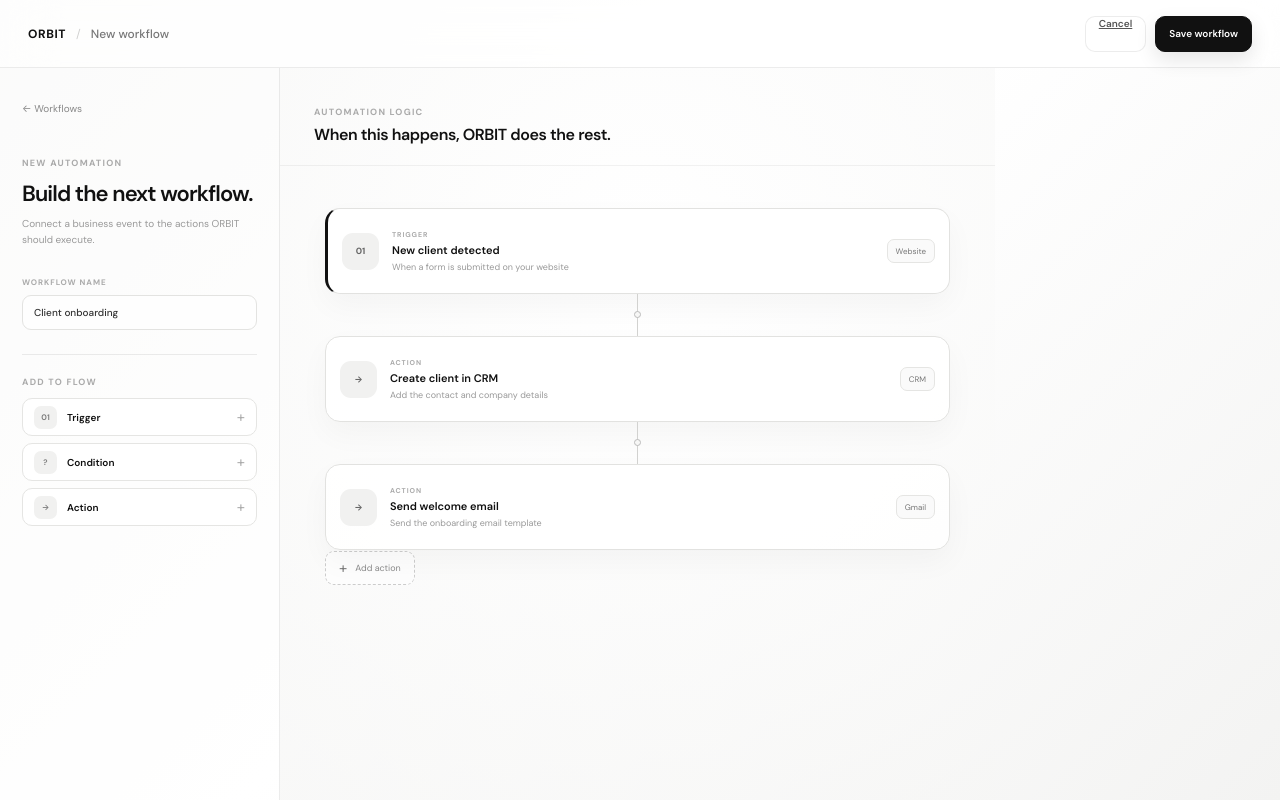
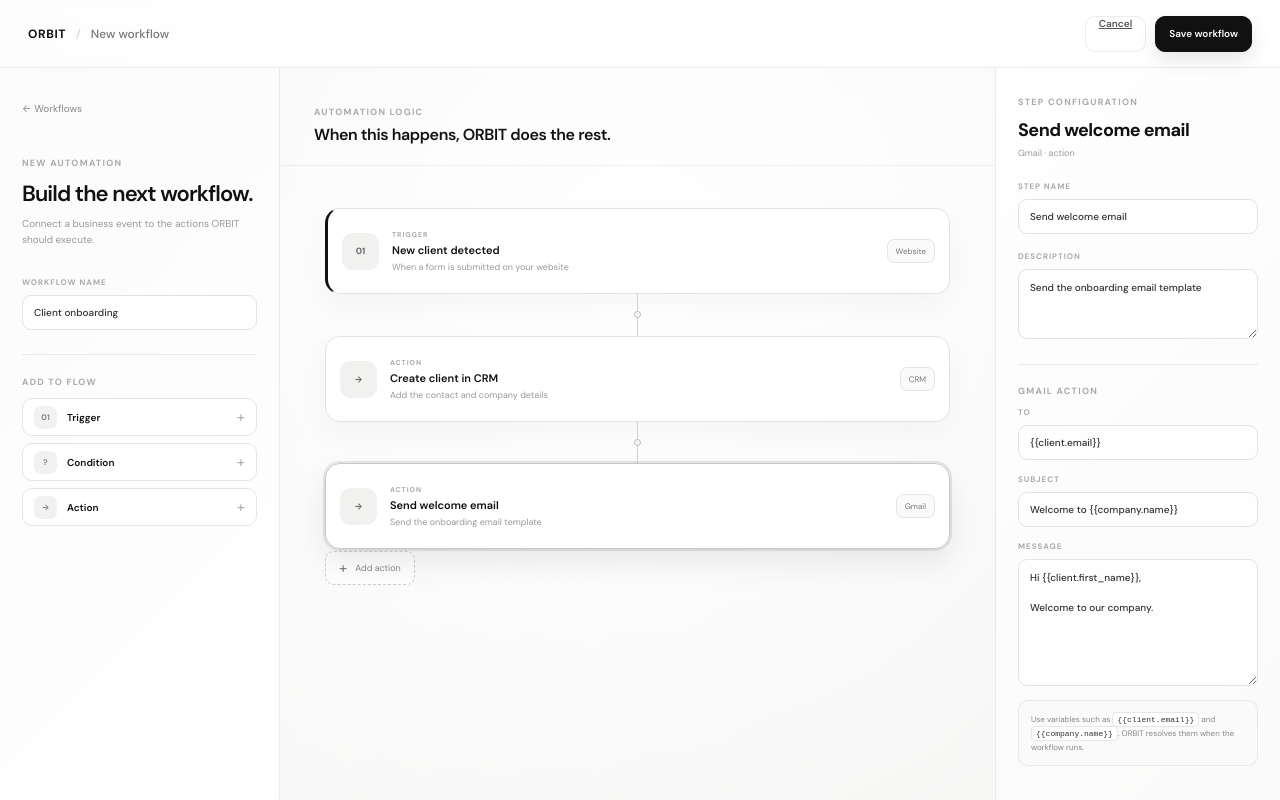
Before and after one commit to dreamsbuilding3-afk/Orbit, a Next.js app: page /workflows/new in a window 1280 px wide. Built offline with nearby package versions, Linux system fonts and the light colour scheme; no server answers.

Commit message:
feat: configure workflow actions for Gmail

```diff
--- a/app/workflows/new/page.tsx
+++ b/app/workflows/new/page.tsx
@@ -5,27 +5,47 @@ import Link from "next/link";
 import { supabase } from "@/lib/supabase-browser";
 
 type Kind = "trigger" | "condition" | "action";
-type Step = { id: number; kind: Kind; title: string; detail: string; app: string };
+type Step = {
+  id: number;
+  kind: Kind;
+  title: string;
+  detail: string;
+  app: string;
+  config: Record<string, string>;
+};
 
 const templates: Record<Kind, [string, string, string]> = {
   trigger: ["New client detected", "When a business event occurs", "Website"],
   condition: ["Check a condition", "Continue only when the rule is true", "ORBIT"],
-  action: ["Send a notification", "Tell the right person what happened", "Gmail"],
+  action: ["Send an email", "Send a message using a connected Gmail account", "Gmail"],
 };
 
+function initialSteps(): Step[] {
+  return [
+    { id: 1, kind: "trigger", title: "New client detected", detail: "When a form is submitted on your website", app: "Website", config: { event: "new_client" } },
+    { id: 2, kind: "action", title: "Create client in CRM", detail: "Add the contact and company details", app: "CRM", config: { operation: "create_contact" } },
+    { id: 3, kind: "action", title: "Send welcome email", detail: "Send the onboarding email template", app: "Gmail", config: { to: "{{client.email}}", subject: "Welcome to {{company.name}}", body: "Hi {{client.first_name}},\n\nWelcome to our company.", } },
+  ];
+}
+
 export default function NewWorkflowPage() {
-  const [steps, setSteps] = useState<Step[]>([
-    { id: 1, kind: "trigger", title: "New client detected", detail: "When a form is submitted on your website", app: "Website" },
-    { id: 2, kind: "action", title: "Create client in CRM", detail: "Add the contact and company details", app: "CRM" },
-    { id: 3, kind: "action", title: "Send welcome email", detail: "Send the onboarding email template", app: "Gmail" },
-  ]);
+  const [steps, setSteps] = useState<Step[]>(initialSteps);
   const [name, setName] = useState("Client onboarding");
+  const [selected, setSelected] = useState<number | null>(3);
   const [saving, setSaving] = useState(false);
   const [message, setMessage] = useState("");
 
   function add(kind: Kind) {
     const [title, detail, app] = templates[kind];
-    setSteps(s => [...s, { id: Date.now(), kind, title, detail, app }]);
+    const config = kind === "action" && app === "Gmail" ? { to: "{{client.email}}", subject: "Your update from {{company.name}}", body: "Hello {{client.first_name}},\n\nHere is an update from our team." } : {};
+    const next = { id: Date.now(), kind, title, detail, app, config };
+    setSteps(s => [...s, next]);
+    setSelected(next.id);
+  }
+
+  function updateSelected(patch: Partial<Step>, configPatch?: Record<string, string>) {
+    if (!selected) return;
+    setSteps(current => current.map(step => step.id === selected ? { ...step, ...patch, config: { ...step.config, ...(configPatch ?? {}) } } : step));
   }
 
   async function save() {
@@ -34,21 +54,76 @@ export default function NewWorkflowPage() {
     try {
       const { data: { user } } = await supabase.auth.getUser();
       if (!user) throw new Error("Connecte-toi à ORBIT avant de sauvegarder.");
-      const { data: workflowId, error } = await supabase.rpc("create_workflow", { workflow_name: name, workflow_description: "Business automation workflow", workflow_trigger_type: steps[0]?.kind ?? "manual" });
+      const { data: workflowId, error } = await supabase.rpc("create_workflow", {
+        workflow_name: name,
+        workflow_description: "Business automation workflow",
+        workflow_trigger_type: steps[0]?.kind ?? "manual",
+      });
       if (error) throw error;
-      const { error: stepError } = await supabase.rpc("save_workflow_steps", { target_workflow: workflowId, steps: steps.map((s, position) => ({ position, step_type: s.kind, name: s.title, description: s.detail, config: { app: s.app } })) });
+      const { error: stepError } = await supabase.rpc("save_workflow_steps", {
+        target_workflow: workflowId,
+        steps: steps.map((s, position) => ({ position, step_type: s.kind, name: s.title, description: s.detail, config: { app: s.app, ...s.config } })),
+      });
       if (stepError) throw stepError;
       setMessage("Workflow enregistré dans ORBIT.");
-    } catch (e) { setMessage(e instanceof Error ? e.message : "Impossible d'enregistrer."); }
-    finally { setSaving(false); }
+    } catch (e) {
+      setMessage(e instanceof Error ? e.message : "Impossible d'enregistrer.");
+    } finally {
+      setSaving(false);
+    }
   }
+
+  const active = steps.find(step => step.id === selected) ?? null;
+  const isGmail = active?.kind === "action" && active.app === "Gmail";
 
   return <main className="workflow-builder">
     <header className="builder-topbar"><div className="builder-brand"><Link href="/workflows">ORBIT</Link><span>/</span><strong>New workflow</strong></div><div className="builder-actions"><Link className="builder-ghost" href="/workflows">Cancel</Link><button className="builder-save" disabled={saving} onClick={save}>{saving ? "Saving…" : "Save workflow"}</button></div></header>
     <div className="builder-layout">
-      <aside className="builder-side"><Link href="/workflows" className="back-link">← Workflows</Link><div className="builder-title"><p className="eyebrow">NEW AUTOMATION</p><h1>Build the next workflow.</h1><p>Connect a business event to the actions ORBIT should execute.</p></div><label className="field-label">WORKFLOW NAME<input value={name} onChange={e => setName(e.target.value)} /></label><div className="side-section"><p className="eyebrow">ADD TO FLOW</p><button onClick={() => add("trigger")}><span>01</span>Trigger <b>+</b></button><button onClick={() => add("condition")}><span>?</span>Condition <b>+</b></button><button onClick={() => add("action")}><span>→</span>Action <b>+</b></button></div></aside>
-      <section className="canvas"><div className="canvas-head"><div><p className="eyebrow">AUTOMATION LOGIC</p><h2>When this happens, ORBIT does the rest.</h2></div></div>{message && <div className="save-message">{message}</div>}<div className="flow-canvas"><div className="flow-column">{steps.map((s, i) => <div className="flow-block-wrap" key={s.id}><div className={`flow-block ${s.kind}`}><span className="flow-number">{s.kind === "trigger" ? "01" : s.kind === "condition" ? "?" : "→"}</span><span className="flow-main"><small>{s.kind}</small><strong>{s.title}</strong><em>{s.detail}</em></span><span className="flow-app">{s.app}</span></div>{i < steps.length - 1 && <div className="flow-line"><span /></div>}</div>)}<button className="add-between" onClick={() => add("action")}><span>+</span> Add action</button></div></div></section>
+      <aside className="builder-side">
+        <Link href="/workflows" className="back-link">← Workflows</Link>
+        <div className="builder-title"><p className="eyebrow">NEW AUTOMATION</p><h1>Build the next workflow.</h1><p>Connect a business event to the actions ORBIT should execute.</p></div>
+        <label className="field-label">WORKFLOW NAME<input value={name} onChange={e => setName(e.target.value)} /></label>
+        <div className="side-section"><p className="eyebrow">ADD TO FLOW</p><button onClick={() => add("trigger")}><span>01</span>Trigger <b>+</b></button><button onClick={() => add("condition")}><span>?</span>Condition <b>+</b></button><button onClick={() => add("action")}><span>→</span>Action <b>+</b></button></div>
+      </aside>
+      <section className="canvas">
+        <div className="canvas-head"><div><p className="eyebrow">AUTOMATION LOGIC</p><h2>When this happens, ORBIT does the rest.</h2></div></div>
+        {message && <div className="save-message">{message}</div>}
+        <div className="flow-canvas"><div className="flow-column">
+          {steps.map((s, i) => <div className="flow-block-wrap" key={s.id}>
+            <button type="button" className={`flow-block ${s.kind} ${selected === s.id ? "selected" : ""}`} onClick={() => setSelected(s.id)}>
+              <span className="flow-number">{s.kind === "trigger" ? "01" : s.kind === "condition" ? "?" : "→"}</span>
+              <span className="flow-main"><small>{s.kind}</small><strong>{s.title}</strong><em>{s.detail}</em></span><span className="flow-app">{s.app}</span>
+            </button>
+            {i < steps.length - 1 && <div className="flow-line"><span /></div>}
+          </div>)}
+          <button className="add-between" onClick={() => add("action")}><span>+</span> Add action</button>
+        </div></div>
+      </section>
+      <aside className="builder-inspector">
+        <p className="eyebrow">STEP CONFIGURATION</p>
+        {!active ? <div className="inspector-empty"><strong>Select a step</strong><span>Choose a trigger, condition or action from the canvas.</span></div> : <>
+          <h3>{active.title}</h3><p className="inspector-sub">{active.app} · {active.kind}</p>
+          <label className="field-label">STEP NAME<input value={active.title} onChange={e => updateSelected({ title: e.target.value })} /></label>
+          <label className="field-label">DESCRIPTION<textarea value={active.detail} onChange={e => updateSelected({ detail: e.target.value })} /></label>
+          {isGmail && <div className="config-panel">
+            <p className="eyebrow">GMAIL ACTION</p>
+            <label className="field-label">TO<input value={active.config.to ?? ""} onChange={e => updateSelected({}, { to: e.target.value })} placeholder="client@email.com or {{client.email}}" /></label>
+            <label className="field-label">SUBJECT<input value={active.config.subject ?? ""} onChange={e => updateSelected({}, { subject: e.target.value })} /></label>
+            <label className="field-label">MESSAGE<textarea rows={7} value={active.config.body ?? ""} onChange={e => updateSelected({}, { body: e.target.value })} /></label>
+            <div className="hint-box">Use variables such as <code>{"{{client.email}}"}</code> and <code>{"{{company.name}}"}</code>. ORBIT resolves them when the workflow runs.</div>
+          </div>}
+        </>}
+      </aside>
     </div>
-    <style jsx>{`.save-message{position:absolute;top:76px;right:24px;padding:9px 12px;border:1px solid #e4e4e2;border-radius:10px;background:rgba(255,255,255,.92);backdrop-filter:blur(16px);font-size:9px;color:#555;box-shadow:0 10px 30px rgba(0,0,0,.05);z-index:5}.builder-ghost{text-decoration:none}`}</style>
+    <style jsx>{`
+      .flow-block{width:100%;text-align:left;color:inherit}.flow-block.selected{box-shadow:0 0 0 2px rgba(0,0,0,.09),0 14px 30px rgba(0,0,0,.08);transform:translateY(-1px)}
+      .builder-inspector{padding:28px 22px;background:rgba(255,255,255,.62);border-left:1px solid var(--line)}
+      .builder-inspector h3{margin:7px 0 5px;font-size:18px;letter-spacing:-.03em}.inspector-sub{margin:0 0 22px;color:#999;font-size:9px}.inspector-empty{display:grid;gap:6px;padding:18px;border:1px dashed #ddd;border-radius:12px;background:rgba(255,255,255,.55)}.inspector-empty strong{font-size:11px}.inspector-empty span{font-size:9px;color:#999;line-height:1.5}
+      .config-panel{margin-top:25px;padding-top:20px;border-top:1px solid var(--line)}.config-panel .field-label{margin-bottom:14px}.hint-box{padding:12px;border:1px solid var(--line);border-radius:10px;background:#fafafa;color:#888;font-size:8px;line-height:1.6}.hint-box code{color:#333;background:#fff;border:1px solid #e6e6e4;border-radius:4px;padding:2px 4px}
+      .builder-inspector textarea{resize:vertical;min-height:70px}
+      @media(max-width:1100px){.builder-layout{grid-template-columns:240px minmax(0,1fr)}.builder-inspector{grid-column:1 / -1;border-left:0;border-top:1px solid var(--line)}}
+      @media(max-width:720px){.builder-layout{display:block}.builder-side{border-right:0;border-bottom:1px solid var(--line)}.builder-inspector{border-top:1px solid var(--line)}.builder-topbar{padding:0 14px}}
+      .save-message{position:absolute;top:76px;right:24px;padding:9px 12px;border:1px solid #e4e4e2;border-radius:10px;background:rgba(255,255,255,.92);backdrop-filter:blur(16px);font-size:9px;color:#555;box-shadow:0 10px 30px rgba(0,0,0,.05);z-index:5}.builder-ghost{text-decoration:none}
+    `}</style>
   </main>;
 }
```
